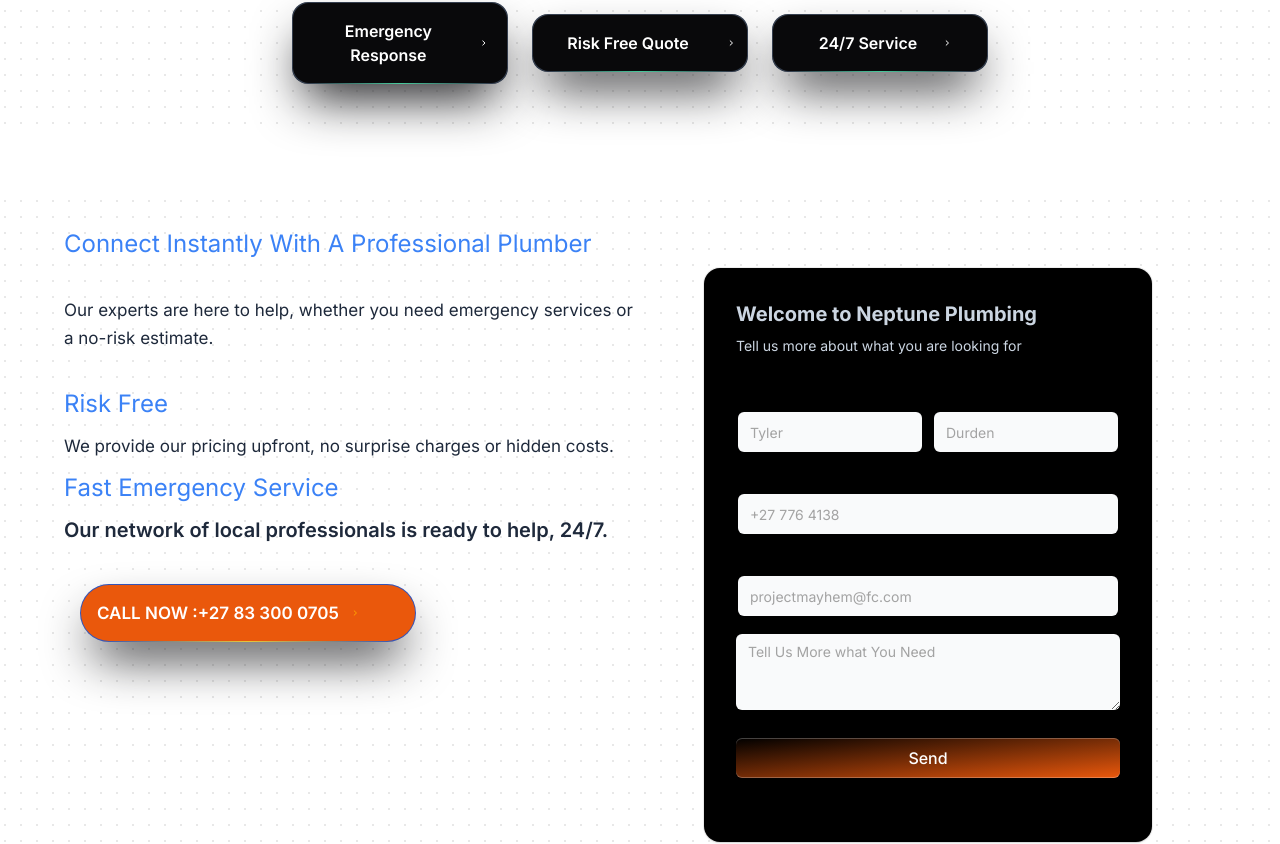
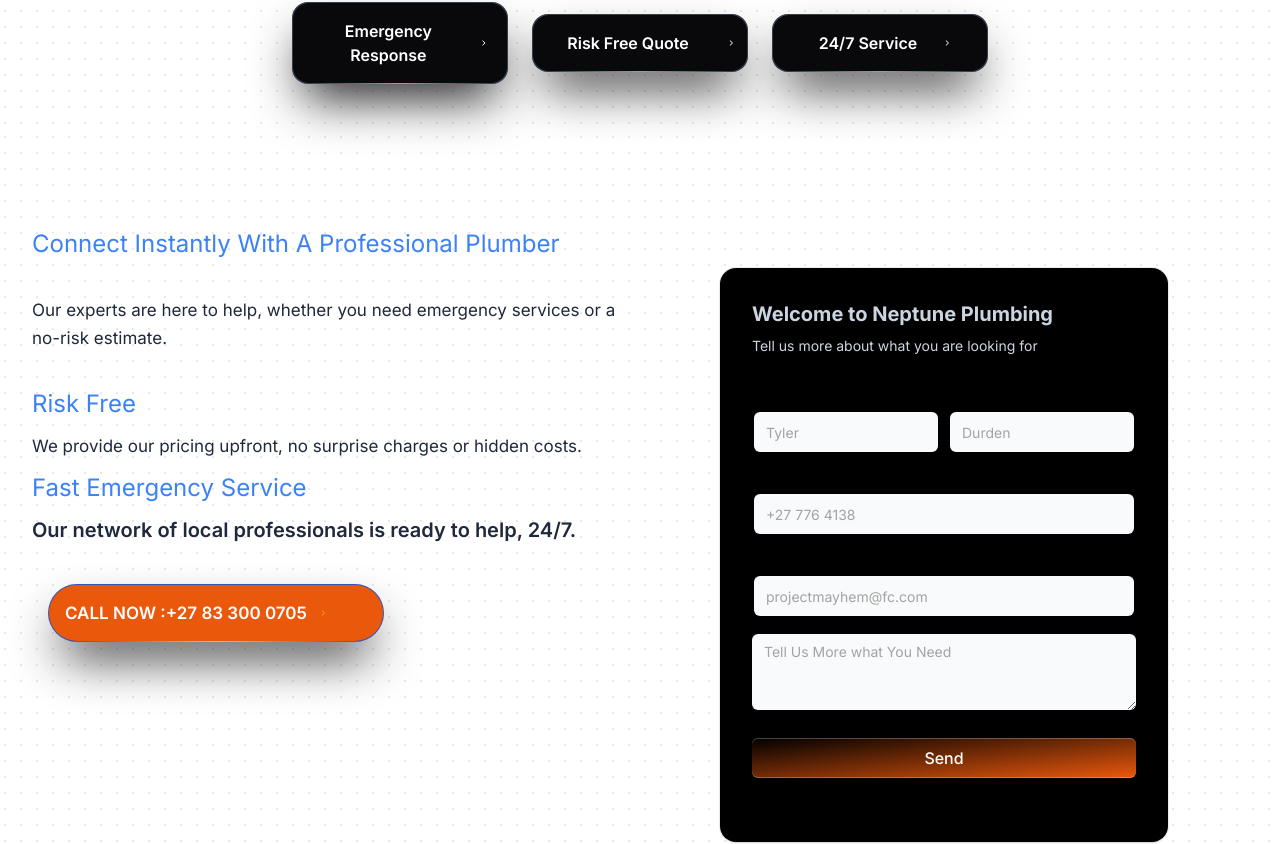
Before and after one commit to banele303/Neptune-plumber, a Next.js app: page / in a window 1280 px wide. Shown: the part 1075-1919 px from the top of the page. Built offline with nearby package versions, Linux system fonts and the light colour scheme.

Commit message:
Update contact-info.tsx

```diff
--- a/app/components/ui/contact-info.tsx
+++ b/app/components/ui/contact-info.tsx
@@ -8,8 +8,8 @@
     const phoneNumber = "083 3000 705"
 
     return (
-        <div className="py-[4rem]">
-            <div className="grid grid-cols-1 md:grid-cols-2 px-[2rem] md:px-[4rem] dark:bg-black bg-white  dark:bg-dot-white/[0.2] bg-dot-black/[0.2]">
+        <div className="py-[4rem] dark:bg-black bg-white  dark:bg-dot-white/[0.2] bg-dot-black/[0.2]">
+            <div className="grid grid-cols-1 md:grid-cols-2 px-[2rem]">
 
 
                 <div className="flex flex-col gap-3">
```
